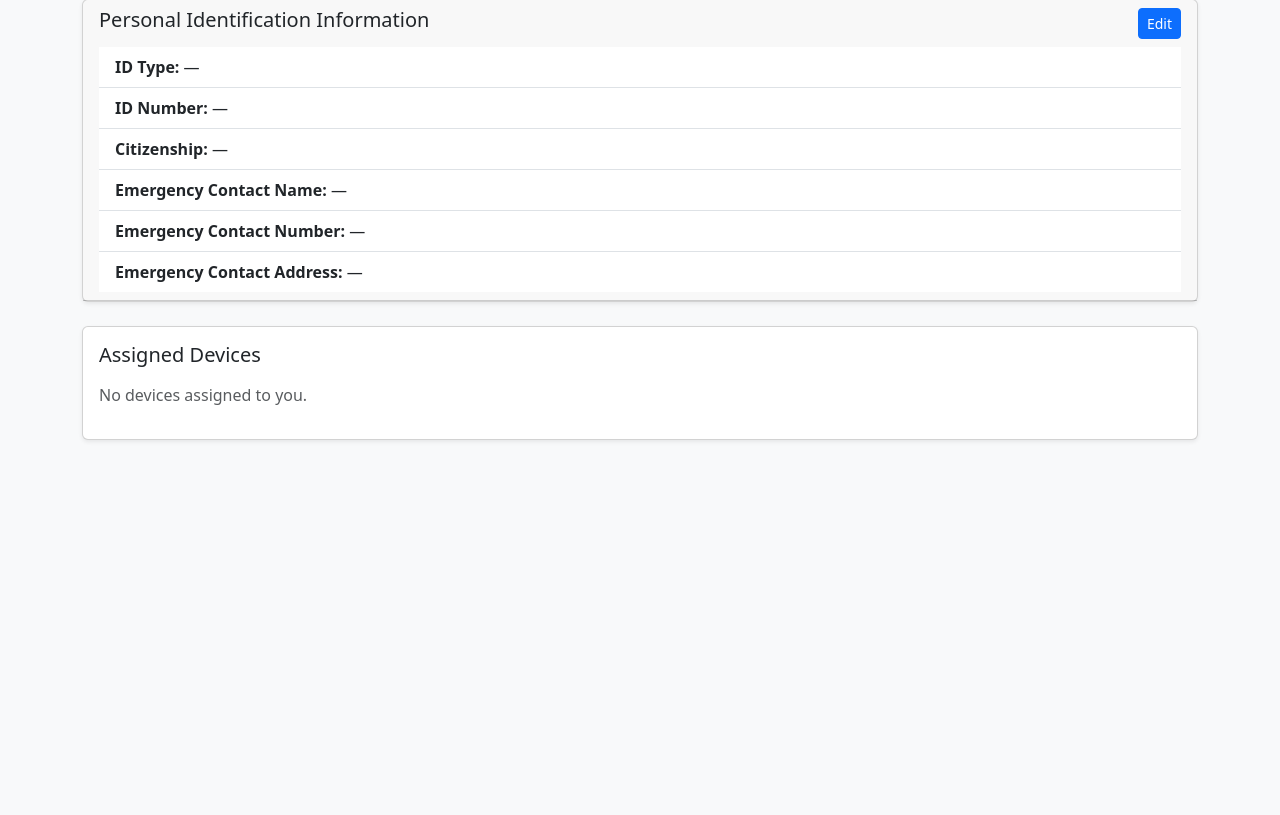
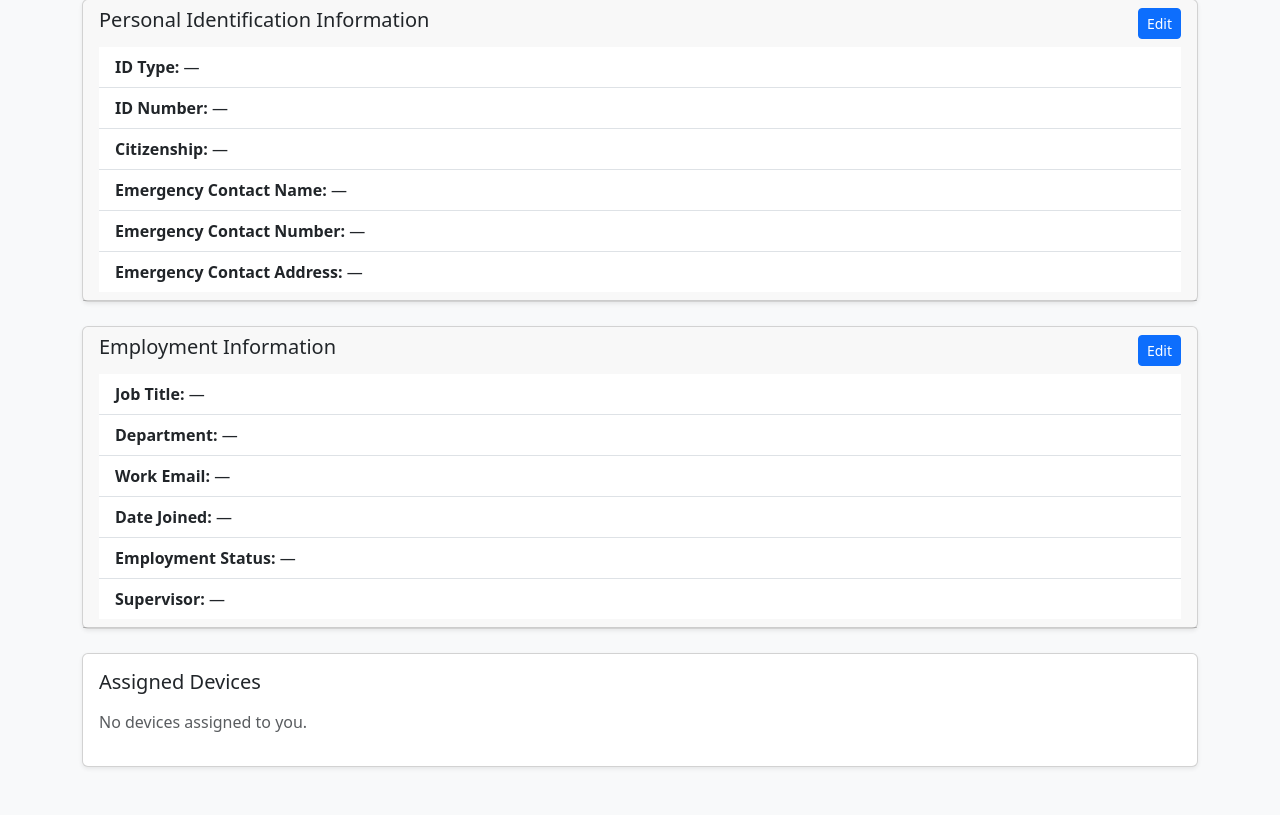
Before and after one commit to admdan/clarus, a Flask app: page /profile/ in a window 1280 px wide. Shown: the part 625-1440 px from the top of the page. Before the commit the page ends 1066 px from the top, so only its background shows below. Run offline with Flask 3, Linux system fonts and the light colour scheme; the visitor is signed in with stand-in values (Sample User, id 1); data that the repository does not hold is empty; some libraries are stand-ins or nearby versions.

Commit message:
Adding employment info section in profile management

```diff
--- a/app/profile.py
+++ b/app/profile.py
@@ -7,6 +7,8 @@ from .profile_utils import (
     get_user_profile,
     update_user_pii,
     get_user_pii,
+    update_user_employment,
+    get_user_employment
 )
 
 profile_bp = Blueprint('profile', __name__, url_prefix='/profile')
@@ -154,4 +156,47 @@ def update_pii_info():
     # Update the user_pii table
     update_user_pii(current_user.id, form_data)
     updated_pii = get_user_pii(current_user.id)
+
     return render_template('profile_sections/pii_info.html', pii=updated_pii)
+
+@profile_bp.route('/employment')
+@login_required
+def employment_info():
+    # Fetch employment info
+    conn = get_db_connection()
+    cursor = conn.cursor(dictionary=True)
+    cursor.execute("SELECT * FROM user_employment WHERE user_id = %s", (current_user.id,))
+    employment = cursor.fetchone()
+    cursor.close()
+    conn.close()
+
+    return render_template('profile_sections/employment_info.html', employment=employment)
+
+@profile_bp.route('/edit_employment_info', methods=['GET'])
+@login_required
+def edit_employment_info():
+    conn = get_db_connection()
+    cursor = conn.cursor(dictionary=True)
+    cursor.execute("SELECT * FROM user_employment WHERE user_id = %s", (current_user.id,))
+    employment_data = cursor.fetchone()
+    cursor.close()
+    conn.close()
+
+    return render_template('profile_sections/edit_employment_info.html', employment=employment_data)
+
+@profile_bp.route('/update_employment_info', methods=['POST'])
+@login_required
+def update_employment_info():
+    # Collect employment data
+    form_data = {
+        'job_title': request.form.get('job_title') or None,
+        'department': request.form.get('department') or None,
+        'work_email': request.form.get('work_email') or None,
+        'date_joined': request.form.get('date_joined') or None,
+        'employment_status': request.form.get('employment_status') or None,
+        'supervisor': request.form.get('supervisor') or None,
+    }
+    update_user_employment(current_user.id, form_data)
+    updated_employment = get_user_employment(current_user.id)
+
+    return render_template('profile_sections/employment_info.html', employment=updated_employment)
--- a/app/templates/profile.html
+++ b/app/templates/profile.html
@@ -38,6 +38,14 @@
              hx-target="this"
              hx-swap="outerHTML">
             Loading PII info...
+        </div>
+
+        <div id="employment-info-section"
+             hx-get="{{ url_for('profile.employment_info') }}"
+             hx-trigger="load"
+             hx-target="this"
+             hx-swap="outerHTML">
+            Loading employment info...
         </div>
 
         <!-- Assigned Devices Card -->
--- /dev/null
+++ b/app/templates/profile_sections/employment_info.html
@@ -0,0 +1,21 @@
+<div id="employment-info-container" class="card shadow-sm mb-4">
+    <div class="card-header">
+        <h5 class="card-title d-flex justify-content-between">
+            Employment Information
+            <button class="btn btn-sm btn-primary float-end"
+                    hx-get="/profile/edit_employment_info"
+                    hx-target="#employment-info-container"
+                    hx-swap="innerHTML">
+                Edit
+            </button>
+        </h5>
+        <ul class="list-group list-group-flush">
+            <li class="list-group-item"><strong>Job Title:</strong> {{ employment.job_title or '—' }} </li>
+            <li class="list-group-item"><strong>Department:</strong> {{ employment.department or '—' }} </li>
+            <li class="list-group-item"><strong>Work Email:</strong> {{ employment.work_email or '—' }} </li>
+            <li class="list-group-item"><strong>Date Joined:</strong> {{ employment.date_joined or '—' }} </li>
+            <li class="list-group-item"><strong>Employment Status:</strong> {{ employment.employment_status or '—' }} </li>
+            <li class="list-group-item"><strong>Supervisor:</strong> {{ employment.supervisor or '—' }} </li>
+        </ul>
+    </div>
+</div>
```
Also changed, not shown: app/templates/profile_sections/edit_employment_info.html (added, +56 -0 lines).
